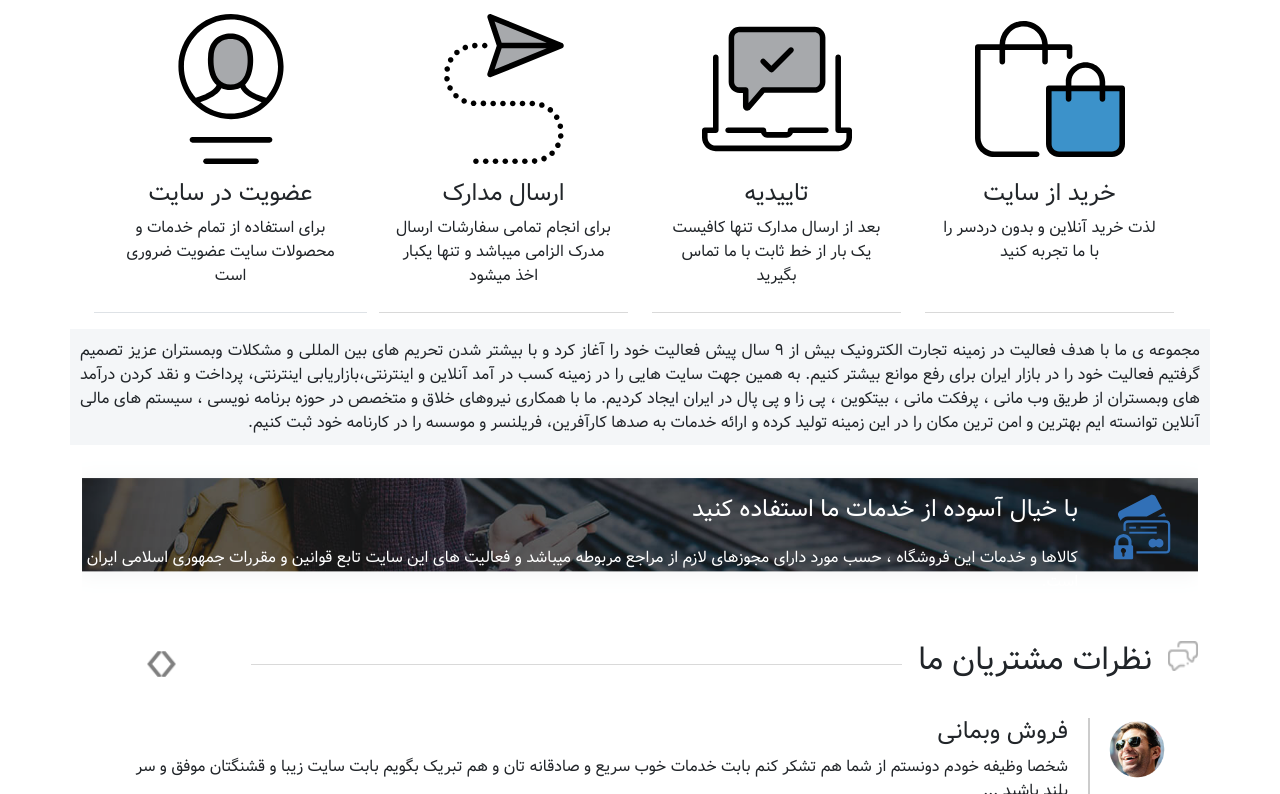
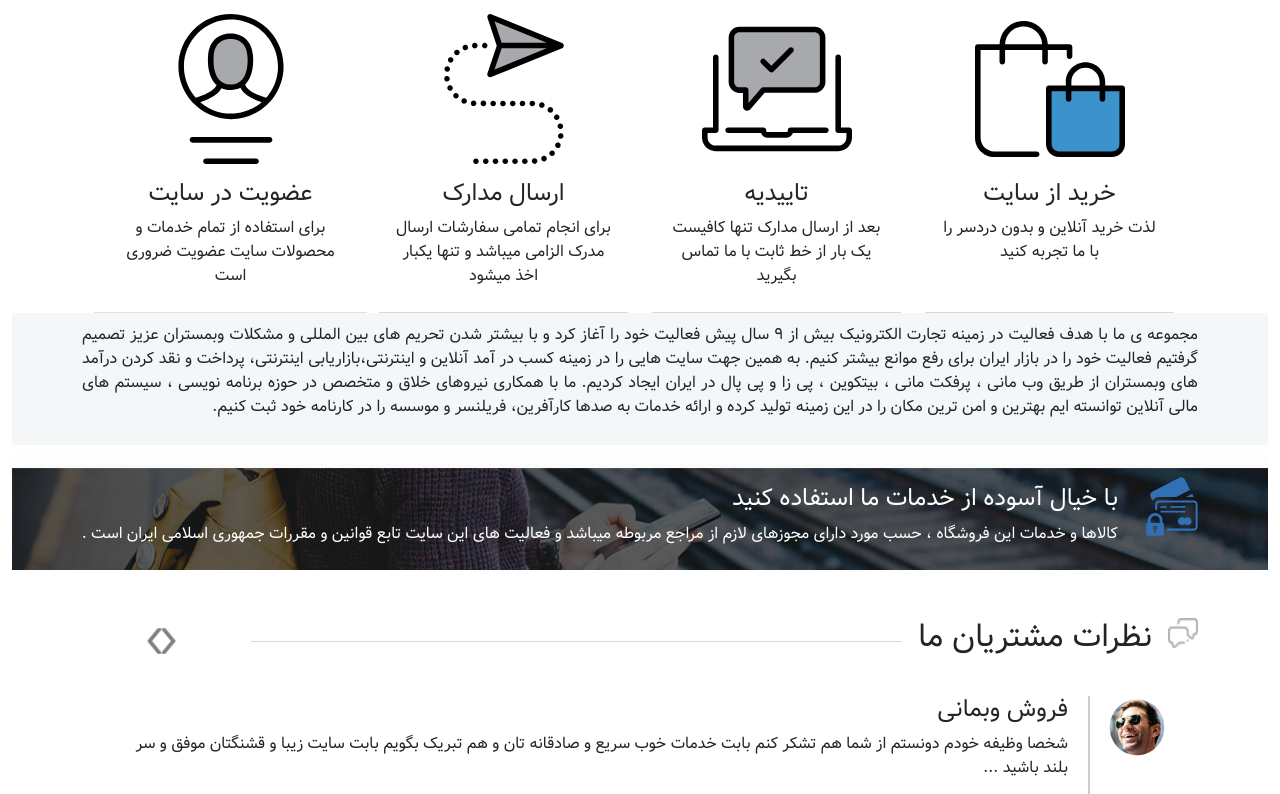
Before and after one commit to mohammad-75/p30pay, a plain HTML site: page index.html in a window 1280 px wide. Shown: the part 415-1209 px from the top of the page. Drawn offline with Linux system fonts and the light colour scheme.

Commit message:
Update index.html

```diff
--- a/index.html
+++ b/index.html
@@ -107,8 +107,8 @@
     </div>
     <!-- end slider -->
     <!-- start card -->
-    <div class="card1 container mx-auto widget row mt-2 mb-3">
-      <div class="card col-lg-3 border-0 rounded-0">
+    <div class=" card1 container mx-auto widget row mt-2">
+      <div class=" card col-lg-3 border-0 rounded-0">
         <img class="mx-auto d-block img-fluid mt-2" src="img/bag.svg" width="150px" height="150px" />
         <div class="card-body text-center">
           <h4 class="card-title">خرید از سایت</h4>
@@ -152,7 +152,8 @@
     <!-- end card -->
     <!-- start article -->
     <div>
-      <p class="ph-1 container">
+      <div class="ph-1">
+        <p class="container">
           مجموعه ی ما با هدف فعالیت در زمینه تجارت الکترونیک بیش از ۹ سال پیش
           فعالیت خود را آغاز کرد و با بیشتر شدن تحریم های بین المللی و مشکلات
           وبمستران عزیز تصمیم گرفتیم فعالیت خود را در بازار ایران برای رفع موانع
@@ -165,18 +166,21 @@
           ثبت کنیم.
         </p>
       </div>
+    </div>
     <!-- end article -->
     <!-- start box -->
-    <div class="container">
-      <div class="d-flex align-items-center position-relative w-100% h-50%">
-        <img src="./img/man-station.png" width="100%" height="25%">
-        <img src="./img/card.svg" width="10%" height="50%" class="position-absolute">
-        <h4 class="titre text-white w-50%  h-25%">با خیال آسوده از خدمات ما استفاده کنید</h4>
-        <p class="matn text-white w-50%  h-25%">
+
+    <div class=" pic-back" dir="rtl">
+      <div class="container d-flex p-2 pt-4">
+        <img src="img/card.svg" width="60" height="75" class="ms-4" />
+        <div class="my-auto text-white">
+          <h4 class="pt-3">با خیال آسوده از خدمات ما استفاده کنید</h4>
+          <p>
             کالاها و خدمات این فروشگاه ، حسب مورد دارای مجوزهای لازم از مراجع
             مربوطه میباشد و فعالیت های این سایت تابع قوانین و مقررات جمهوری
-          اسلامی ایران است.
+            اسلامی ایران است .
           </p>
+        </div>
       </div>
     </div>
     <!-- end box -->
@@ -250,7 +254,7 @@
   </div>
   <!--  end carousel item -->
   <!-- start offer -->
-  <div class="box-photo2 text-white widget d-flex flex-wrap  ">
+  <div class="box-photo2 text-white widget d-flex flex-wrap">
     <div class="card border border-white container mx-auto col-lg-3" style="width: 18rem;">
       <div class="card-body text-center ">
         <img src="img/star-icon.png" width="40px" height="40px" class="img-fluid mx-auto d-block m-2" />
```
Lines whose indentation alone changed are shown as unchanged.
